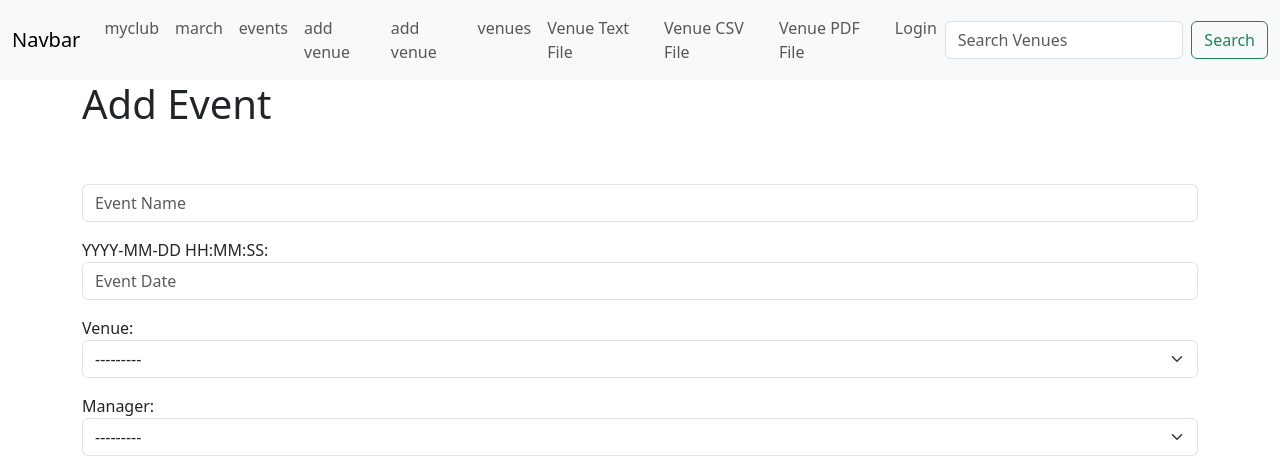
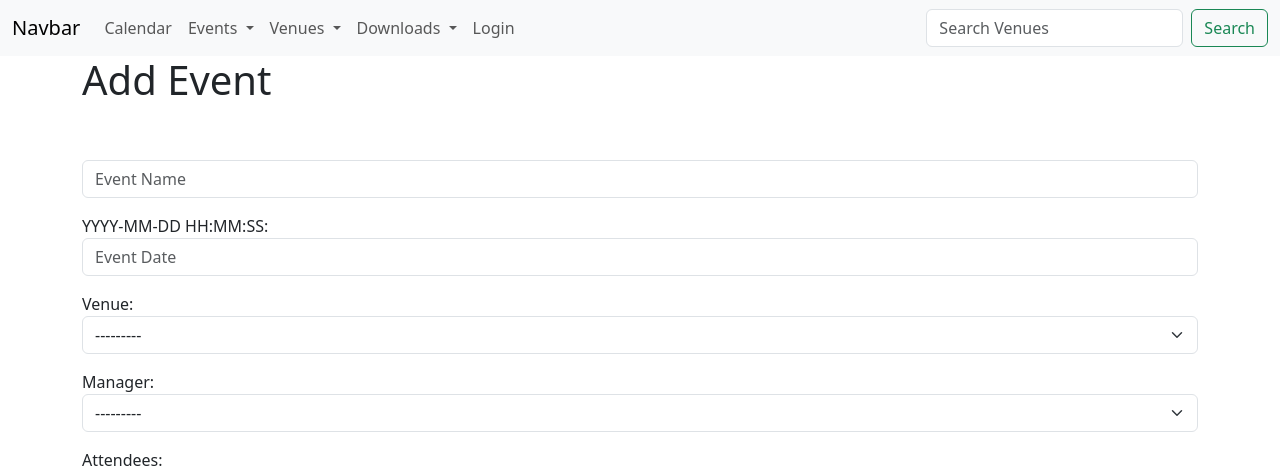
Before and after one commit to CodeWithMe08/myclub-website, a Django app: page /add_event/ in a window 1280 px wide. Shown: the top 470 px of the page. Run offline with Django 4.2, Linux system fonts and the light colour scheme; data comes from the database, SQL or seed files in the repository.

Commit message:
organised navbar.html

```diff
--- a/myclub_website/events/templates/events/navbar.html
+++ b/myclub_website/events/templates/events/navbar.html
@@ -8,31 +8,40 @@
         <ul class="navbar-nav me-auto mb-2 mb-lg-0">
 
           <li class="nav-item">
-            <a class="nav-link" href="{% url 'home' %}">myclub</a>
+            <a class="nav-link" href="{% url 'home' '2021' 'March' %}">Calendar</a>
           </li>
-          <li class="nav-item">
-            <a class="nav-link" href="{% url 'home' "2023" "march"%}">march</a>
+
+          <li class="nav-item dropdown">
+            <a class="nav-link dropdown-toggle" href="#" id="navbarDropdown" role="button" data-bs-toggle="dropdown" aria-expanded="false">
+              Events
+            </a>
+            <ul class="dropdown-menu" aria-labelledby="navbarDropdown">
+              <li><a class="dropdown-item" href="{% url 'list-events' %}">All Events</a></li>
+              <li><a class="dropdown-item" href="{% url 'add-event' %}">Add Event</a></li>
+
+            </ul>
           </li>
-          <li class="nav-item">
-            <a class="nav-link" href="{% url 'list-events' %}">events</a>
+
+        <li class="nav-item dropdown">
+            <a class="nav-link dropdown-toggle" href="#" id="navbarDropdown" role="button" data-bs-toggle="dropdown" aria-expanded="false">
+              Venues
+            </a>
+            <ul class="dropdown-menu" aria-labelledby="navbarDropdown">
+              <li><a class="dropdown-item" href="{% url 'list-venues' %}">All Venues</a></li>
+              <li><a class="dropdown-item" href="{% url 'add-venue' %}">Add Venue</a></li>
+
+            </ul>
           </li>
-          <li class="nav-item">
-            <a class="nav-link" href="{% url 'add-venue' %}">add venue</a>
-          </li>
-          <li class="nav-item">
-            <a class="nav-link" href="{% url 'add-event' %}">add venue</a>
-          </li>
-          <li class="nav-item">
-            <a class="nav-link" href="{% url 'list-venues' %}">venues</a>
-          </li>
-          <li class="nav-item">
-            <a class="nav-link" href="{% url 'venue_text' %}">Venue Text File</a>
-          </li>
-          <li class="nav-item">
-            <a class="nav-link" href="{% url 'venue_csv' %}">Venue CSV File</a>
-          </li>
-          <li class="nav-item">
-            <a class="nav-link" href="{% url 'venue_pdf' %}">Venue PDF File</a>
+
+          <li class="nav-item dropdown">
+            <a class="nav-link dropdown-toggle" href="#" id="navbarDropdown" role="button" data-bs-toggle="dropdown" aria-expanded="false">
+              Downloads
+            </a>
+            <ul class="dropdown-menu" aria-labelledby="navbarDropdown">
+              <li><a class="dropdown-item" href="{% url 'venue_text' %}">Venue Text File</a></li>
+              <li><a class="dropdown-item" href="{% url 'venue_csv' %}">Venue CSV File</a></li>
+              <li><a class="dropdown-item" href="{% url 'venue_pdf' %}">Venue PDF File</a></li>
+            </ul>
           </li>
 
           {% if user.is_authenticated %}
```
